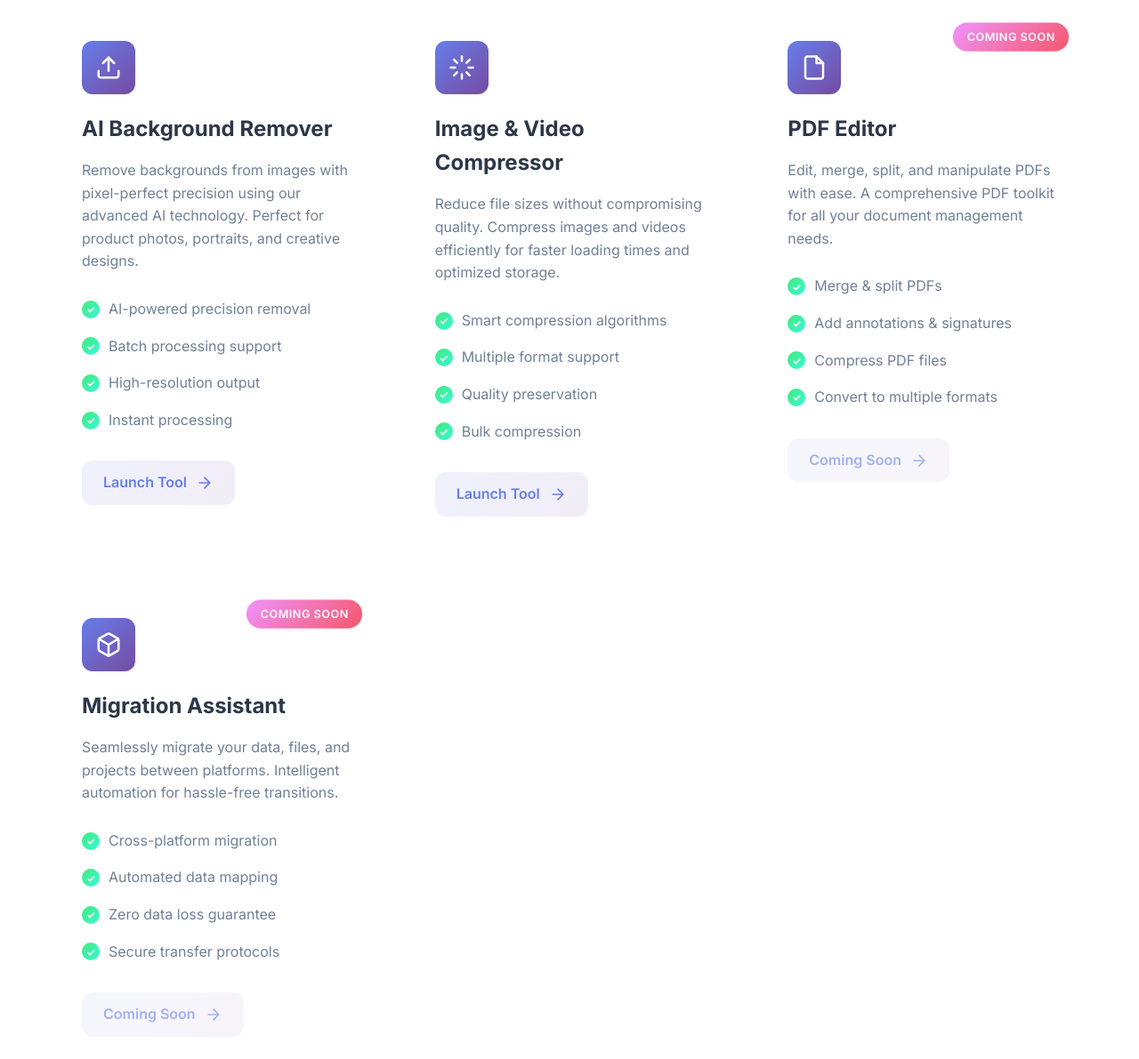
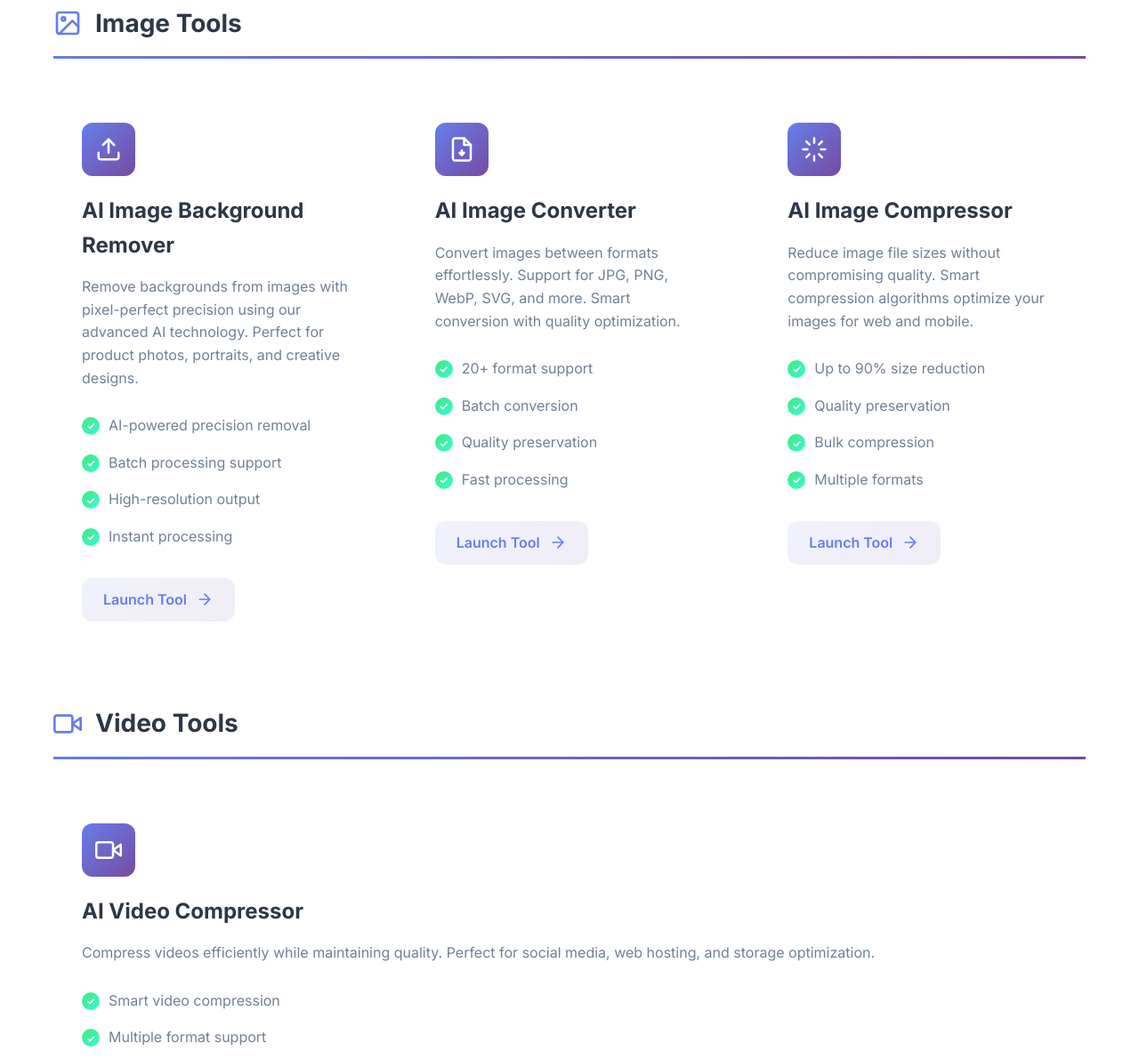
Before and after one commit to PillowPotionDiet/toolkit, a plain HTML site: page index.html in a window 1280 px wide. Shown: the part 1077-2268 px from the top of the page at 89% size. Drawn offline with Linux system fonts and the light colour scheme.

Commit message:
Major update: Tool categorization and animated particle background
Features added:
- Separated tools into specific categories (Image Tools, Video Tools)
- Listed 4 specific tools:
  * AI Image Background Remover
  * AI Image Converter
  * AI Image Compressor
  * AI Video Compressor
- Removed PDF and Migration tools (pending for future)
- Added animated particle background with connecting lines
- Category headers with icons and gradient borders
- Updated footer to reflect tool categories
- Improved tool organization and navigation

Technical improvements:
- Canvas-based particle animation system
- Responsive particle count based on screen size
- Performance-optimized animation loop
- Category styling with gradient borders

```diff
--- a/css/styles.css
+++ b/css/styles.css
@@ -197,6 +197,15 @@ body {
     left: 0;
     right: 0;
     bottom: 0;
+    z-index: 0;
+}
+
+#particles-canvas {
+    position: absolute;
+    top: 0;
+    left: 0;
+    width: 100%;
+    height: 100%;
     z-index: 0;
 }
 
@@ -462,6 +471,29 @@ body {
 .tools-section {
     padding: var(--section-padding);
     background: #ffffff;
+}
+
+.tool-category {
+    margin: 50px 0 30px;
+}
+
+.category-title {
+    font-size: 1.75rem;
+    font-weight: 700;
+    color: var(--text-primary);
+    display: flex;
+    align-items: center;
+    gap: 15px;
+    padding-bottom: 15px;
+    border-bottom: 3px solid transparent;
+    border-image: var(--primary-gradient) 1;
+    margin-bottom: 30px;
+}
+
+.category-title svg {
+    width: 32px;
+    height: 32px;
+    color: #667eea;
 }
 
 .tools-grid {
--- a/index.html
+++ b/index.html
@@ -38,6 +38,7 @@
     <!-- Hero Section -->
     <section class="hero">
         <div class="hero-background">
+            <canvas id="particles-canvas"></canvas>
             <div class="hero-gradient"></div>
             <div class="floating-shapes">
                 <div class="shape shape-1"></div>
@@ -86,8 +87,20 @@
                 <p class="section-description">Professional-grade tools, completely free - no subscription required</p>
             </div>
 
+            <!-- Category: Image Tools -->
+            <div class="tool-category">
+                <h3 class="category-title">
+                    <svg viewBox="0 0 24 24" fill="none" xmlns="http://www.w3.org/2000/svg">
+                        <path d="M19 3H5C3.89543 3 3 3.89543 3 5V19C3 20.1046 3.89543 21 5 21H19C20.1046 21 21 20.1046 21 19V5C21 3.89543 20.1046 3 19 3Z" stroke="currentColor" stroke-width="2"/>
+                        <path d="M8.5 10C9.32843 10 10 9.32843 10 8.5C10 7.67157 9.32843 7 8.5 7C7.67157 7 7 7.67157 7 8.5C7 9.32843 7.67157 10 8.5 10Z" stroke="currentColor" stroke-width="2"/>
+                        <path d="M21 15L16 10L5 21" stroke="currentColor" stroke-width="2" stroke-linecap="round" stroke-linejoin="round"/>
+                    </svg>
+                    Image Tools
+                </h3>
+            </div>
+
             <div class="tools-grid">
-                <!-- Tool 1: AI Image BG Remover -->
+                <!-- AI Image Background Remover -->
                 <div class="tool-card" data-tool="bg-remover">
                     <div class="tool-card-inner">
                         <div class="tool-icon">
@@ -97,7 +110,7 @@
                                 <path d="M12 3V15" stroke="currentColor" stroke-width="2" stroke-linecap="round" stroke-linejoin="round"/>
                             </svg>
                         </div>
-                        <h3 class="tool-title">AI Background Remover</h3>
+                        <h3 class="tool-title">AI Image Background Remover</h3>
                         <p class="tool-description">
                             Remove backgrounds from images with pixel-perfect precision using our advanced AI technology.
                             Perfect for product photos, portraits, and creative designs.
@@ -118,24 +131,27 @@
                     <div class="tool-card-glow"></div>
                 </div>
 
-                <!-- Tool 2: Compressor -->
-                <div class="tool-card" data-tool="compressor">
+                <!-- AI Image Converter -->
+                <div class="tool-card" data-tool="image-converter">
                     <div class="tool-card-inner">
                         <div class="tool-icon">
                             <svg viewBox="0 0 24 24" fill="none" xmlns="http://www.w3.org/2000/svg">
-                                <path d="M12 2V6M12 18V22M4.93 4.93L7.76 7.76M16.24 16.24L19.07 19.07M2 12H6M18 12H22M4.93 19.07L7.76 16.24M16.24 7.76L19.07 4.93" stroke="currentColor" stroke-width="2" stroke-linecap="round" stroke-linejoin="round"/>
+                                <path d="M14 2H6C5.46957 2 4.96086 2.21071 4.58579 2.58579C4.21071 2.96086 4 3.46957 4 4V20C4 20.5304 4.21071 21.0391 4.58579 21.4142C4.96086 21.7893 5.46957 22 6 22H18C18.5304 22 19.0391 21.7893 19.4142 21.4142C19.7893 21.0391 20 20.5304 20 20V8L14 2Z" stroke="currentColor" stroke-width="2" stroke-linecap="round" stroke-linejoin="round"/>
+                                <path d="M14 2V8H20" stroke="currentColor" stroke-width="2" stroke-linecap="round" stroke-linejoin="round"/>
+                                <path d="M10 15L12 17L14 15" stroke="currentColor" stroke-width="2" stroke-linecap="round" stroke-linejoin="round"/>
+                                <path d="M12 17V13" stroke="currentColor" stroke-width="2" stroke-linecap="round" stroke-linejoin="round"/>
                             </svg>
                         </div>
-                        <h3 class="tool-title">Image & Video Compressor</h3>
+                        <h3 class="tool-title">AI Image Converter</h3>
                         <p class="tool-description">
-                            Reduce file sizes without compromising quality. Compress images and videos efficiently
-                            for faster loading times and optimized storage.
+                            Convert images between formats effortlessly. Support for JPG, PNG, WebP, SVG, and more.
+                            Smart conversion with quality optimization.
                         </p>
                         <ul class="tool-features">
-                            <li>Smart compression algorithms</li>
-                            <li>Multiple format support</li>
+                            <li>20+ format support</li>
+                            <li>Batch conversion</li>
                             <li>Quality preservation</li>
-                            <li>Bulk compression</li>
+                            <li>Fast processing</li>
                         </ul>
                         <a href="https://compressor.pillowpotion.com" class="tool-link" target="_blank">
                             Launch Tool
@@ -147,29 +163,27 @@
                     <div class="tool-card-glow"></div>
                 </div>
 
-                <!-- Tool 3: PDF Editor -->
-                <div class="tool-card coming-soon" data-tool="pdf">
+                <!-- AI Image Compressor -->
+                <div class="tool-card" data-tool="image-compressor">
                     <div class="tool-card-inner">
                         <div class="tool-icon">
                             <svg viewBox="0 0 24 24" fill="none" xmlns="http://www.w3.org/2000/svg">
-                                <path d="M14 2H6C5.46957 2 4.96086 2.21071 4.58579 2.58579C4.21071 2.96086 4 3.46957 4 4V20C4 20.5304 4.21071 21.0391 4.58579 21.4142C4.96086 21.7893 5.46957 22 6 22H18C18.5304 22 19.0391 21.7893 19.4142 21.4142C19.7893 21.0391 20 20.5304 20 20V8L14 2Z" stroke="currentColor" stroke-width="2" stroke-linecap="round" stroke-linejoin="round"/>
-                                <path d="M14 2V8H20" stroke="currentColor" stroke-width="2" stroke-linecap="round" stroke-linejoin="round"/>
+                                <path d="M12 2V6M12 18V22M4.93 4.93L7.76 7.76M16.24 16.24L19.07 19.07M2 12H6M18 12H22M4.93 19.07L7.76 16.24M16.24 7.76L19.07 4.93" stroke="currentColor" stroke-width="2" stroke-linecap="round" stroke-linejoin="round"/>
                             </svg>
                         </div>
-                        <span class="badge">Coming Soon</span>
-                        <h3 class="tool-title">PDF Editor</h3>
+                        <h3 class="tool-title">AI Image Compressor</h3>
                         <p class="tool-description">
-                            Edit, merge, split, and manipulate PDFs with ease. A comprehensive PDF toolkit
-                            for all your document management needs.
+                            Reduce image file sizes without compromising quality. Smart compression algorithms
+                            optimize your images for web and mobile.
                         </p>
                         <ul class="tool-features">
-                            <li>Merge & split PDFs</li>
-                            <li>Add annotations & signatures</li>
-                            <li>Compress PDF files</li>
-                            <li>Convert to multiple formats</li>
+                            <li>Up to 90% size reduction</li>
+                            <li>Quality preservation</li>
+                            <li>Bulk compression</li>
+                            <li>Multiple formats</li>
                         </ul>
-                        <a href="https://editpdf.pillowpotion.com" class="tool-link disabled">
-                            Coming Soon
+                        <a href="https://compressor.pillowpotion.com" class="tool-link" target="_blank">
+                            Launch Tool
                             <svg viewBox="0 0 24 24" fill="none" xmlns="http://www.w3.org/2000/svg">
                                 <path d="M5 12H19M19 12L12 5M19 12L12 19" stroke="currentColor" stroke-width="2" stroke-linecap="round" stroke-linejoin="round"/>
                             </svg>
@@ -177,31 +191,42 @@
                     </div>
                     <div class="tool-card-glow"></div>
                 </div>
+            </div>
 
-                <!-- Tool 4: Migration Assistant -->
-                <div class="tool-card coming-soon" data-tool="migration">
+            <!-- Category: Video Tools -->
+            <div class="tool-category">
+                <h3 class="category-title">
+                    <svg viewBox="0 0 24 24" fill="none" xmlns="http://www.w3.org/2000/svg">
+                        <path d="M23 7L16 12L23 17V7Z" stroke="currentColor" stroke-width="2" stroke-linecap="round" stroke-linejoin="round"/>
+                        <path d="M14 5H3C1.89543 5 1 5.89543 1 7V17C1 18.1046 1.89543 19 3 19H14C15.1046 19 16 18.1046 16 17V7C16 5.89543 15.1046 5 14 5Z" stroke="currentColor" stroke-width="2" stroke-linecap="round" stroke-linejoin="round"/>
+                    </svg>
+                    Video Tools
+                </h3>
+            </div>
+
+            <div class="tools-grid">
+                <!-- AI Video Compressor -->
+                <div class="tool-card" data-tool="video-compressor">
                     <div class="tool-card-inner">
                         <div class="tool-icon">
                             <svg viewBox="0 0 24 24" fill="none" xmlns="http://www.w3.org/2000/svg">
-                                <path d="M21 16V8C20.9996 7.64927 20.9071 7.30481 20.7315 7.00116C20.556 6.69751 20.3037 6.44536 20 6.27L13 2.27C12.696 2.09446 12.3511 2.00205 12 2.00205C11.6489 2.00205 11.304 2.09446 11 2.27L4 6.27C3.69626 6.44536 3.44398 6.69751 3.26846 7.00116C3.09294 7.30481 3.00036 7.64927 3 8V16C3.00036 16.3507 3.09294 16.6952 3.26846 16.9988C3.44398 17.3025 3.69626 17.5546 4 17.73L11 21.73C11.304 21.9055 11.6489 21.9979 12 21.9979C12.3511 21.9979 12.696 21.9055 13 21.73L20 17.73C20.3037 17.5546 20.556 17.3025 20.7315 16.9988C20.9071 16.6952 20.9996 16.3507 21 16Z" stroke="currentColor" stroke-width="2" stroke-linecap="round" stroke-linejoin="round"/>
-                                <path d="M3.27 6.96L12 12.01L20.73 6.96" stroke="currentColor" stroke-width="2" stroke-linecap="round" stroke-linejoin="round"/>
-                                <path d="M12 22.08V12" stroke="currentColor" stroke-width="2" stroke-linecap="round" stroke-linejoin="round"/>
+                                <path d="M23 7L16 12L23 17V7Z" stroke="currentColor" stroke-width="2" stroke-linecap="round" stroke-linejoin="round"/>
+                                <path d="M14 5H3C1.89543 5 1 5.89543 1 7V17C1 18.1046 1.89543 19 3 19H14C15.1046 19 16 18.1046 16 17V7C16 5.89543 15.1046 5 14 5Z" stroke="currentColor" stroke-width="2" stroke-linecap="round" stroke-linejoin="round"/>
                             </svg>
                         </div>
-                        <span class="badge">Coming Soon</span>
-                        <h3 class="tool-title">Migration Assistant</h3>
+                        <h3 class="tool-title">AI Video Compressor</h3>
                         <p class="tool-description">
-                            Seamlessly migrate your data, files, and projects between platforms.
-                            Intelligent automation for hassle-free transitions.
+                            Compress videos efficiently while maintaining quality. Perfect for social media,
+                            web hosting, and storage optimization.
                         </p>
                         <ul class="tool-features">
-                            <li>Cross-platform migration</li>
-                            <li>Automated data mapping</li>
-                            <li>Zero data loss guarantee</li>
-                            <li>Secure transfer protocols</li>
+                            <li>Smart video compression</li>
+                            <li>Multiple format support</li>
+                            <li>Quality optimization</li>
+                            <li>Fast processing</li>
                         </ul>
-                        <a href="https://migrationassistant.pillowpotion.com" class="tool-link disabled">
-                            Coming Soon
+                        <a href="https://compressor.pillowpotion.com" class="tool-link" target="_blank">
+                            Launch Tool
                             <svg viewBox="0 0 24 24" fill="none" xmlns="http://www.w3.org/2000/svg">
                                 <path d="M5 12H19M19 12L12 5M19 12L12 19" stroke="currentColor" stroke-width="2" stroke-linecap="round" stroke-linejoin="round"/>
                             </svg>
@@ -560,12 +585,18 @@
                 </div>
 
                 <div class="footer-col">
-                    <h4>Tools</h4>
+                    <h4>Image Tools</h4>
                     <ul>
                         <li><a href="https://removebg.pillowpotion.com">AI Background Remover</a></li>
-                        <li><a href="https://compressor.pillowpotion.com">Image & Video Compressor</a></li>
-                        <li><a href="https://editpdf.pillowpotion.com">PDF Editor (Soon)</a></li>
-                        <li><a href="https://migrationassistant.pillowpotion.com">Migration Assistant (Soon)</a></li>
+                        <li><a href="https://compressor.pillowpotion.com">AI Image Converter</a></li>
+                        <li><a href="https://compressor.pillowpotion.com">AI Image Compressor</a></li>
+                    </ul>
+                </div>
+
+                <div class="footer-col">
+                    <h4>Video Tools</h4>
+                    <ul>
+                        <li><a href="https://compressor.pillowpotion.com">AI Video Compressor</a></li>
                     </ul>
                 </div>
 
--- a/js/main.js
+++ b/js/main.js
@@ -11,6 +11,7 @@ document.addEventListener('DOMContentLoaded', function() {
     initSmoothScroll();
     initNavbarScroll();
     initToolCards();
+    initParticles();
 });
 
 // ===================================
@@ -287,6 +288,121 @@ function activateEasterEgg() {
 }
 
 // ===================================
+// Animated Particles Background
+// ===================================
+function initParticles() {
+    const canvas = document.getElementById('particles-canvas');
+    if (!canvas) return;
+
+    const ctx = canvas.getContext('2d');
+    let particles = [];
+    let animationId;
+
+    // Set canvas size
+    function resizeCanvas() {
+        canvas.width = canvas.offsetWidth;
+        canvas.height = canvas.offsetHeight;
+    }
+
+    resizeCanvas();
+    window.addEventListener('resize', throttle(resizeCanvas, 250));
+
+    // Particle class
+    class Particle {
+        constructor() {
+            this.x = Math.random() * canvas.width;
+            this.y = Math.random() * canvas.height;
+            this.size = Math.random() * 3 + 1;
+            this.speedX = Math.random() * 1 - 0.5;
+            this.speedY = Math.random() * 1 - 0.5;
+            this.opacity = Math.random() * 0.5 + 0.2;
+
+            // Random color from gradient palette
+            const colors = [
+                'rgba(102, 126, 234,',
+                'rgba(118, 75, 162,',
+                'rgba(240, 147, 251,',
+                'rgba(67, 233, 123,'
+            ];
+            this.color = colors[Math.floor(Math.random() * colors.length)];
+        }
+
+        update() {
+            this.x += this.speedX;
+            this.y += this.speedY;
+
+            // Wrap around edges
+            if (this.x > canvas.width) this.x = 0;
+            if (this.x < 0) this.x = canvas.width;
+            if (this.y > canvas.height) this.y = 0;
+            if (this.y < 0) this.y = canvas.height;
+        }
+
+        draw() {
+            ctx.fillStyle = this.color + this.opacity + ')';
+            ctx.beginPath();
+            ctx.arc(this.x, this.y, this.size, 0, Math.PI * 2);
+            ctx.fill();
+        }
+    }
+
+    // Create particles
+    function createParticles() {
+        const particleCount = Math.min(Math.floor((canvas.width * canvas.height) / 15000), 100);
+        particles = [];
+        for (let i = 0; i < particleCount; i++) {
+            particles.push(new Particle());
+        }
+    }
+
+    // Connect nearby particles
+    function connectParticles() {
+        for (let i = 0; i < particles.length; i++) {
+            for (let j = i + 1; j < particles.length; j++) {
+                const dx = particles[i].x - particles[j].x;
+                const dy = particles[i].y - particles[j].y;
+                const distance = Math.sqrt(dx * dx + dy * dy);
+
+                if (distance < 150) {
+                    const opacity = (1 - distance / 150) * 0.2;
+                    ctx.strokeStyle = `rgba(102, 126, 234, ${opacity})`;
+                    ctx.lineWidth = 1;
+                    ctx.beginPath();
+                    ctx.moveTo(particles[i].x, particles[i].y);
+                    ctx.lineTo(particles[j].x, particles[j].y);
+                    ctx.stroke();
+                }
+            }
+        }
+    }
+
+    // Animation loop
+    function animate() {
+        ctx.clearRect(0, 0, canvas.width, canvas.height);
+
+        particles.forEach(particle => {
+            particle.update();
+            particle.draw();
+        });
+
+        connectParticles();
+
+        animationId = requestAnimationFrame(animate);
+    }
+
+    // Initialize
+    createParticles();
+    animate();
+
+    // Cleanup on page unload
+    window.addEventListener('beforeunload', () => {
+        if (animationId) {
+            cancelAnimationFrame(animationId);
+        }
+    });
+}
+
+// ===================================
 // Console Message
 // ===================================
 console.log(`
```
